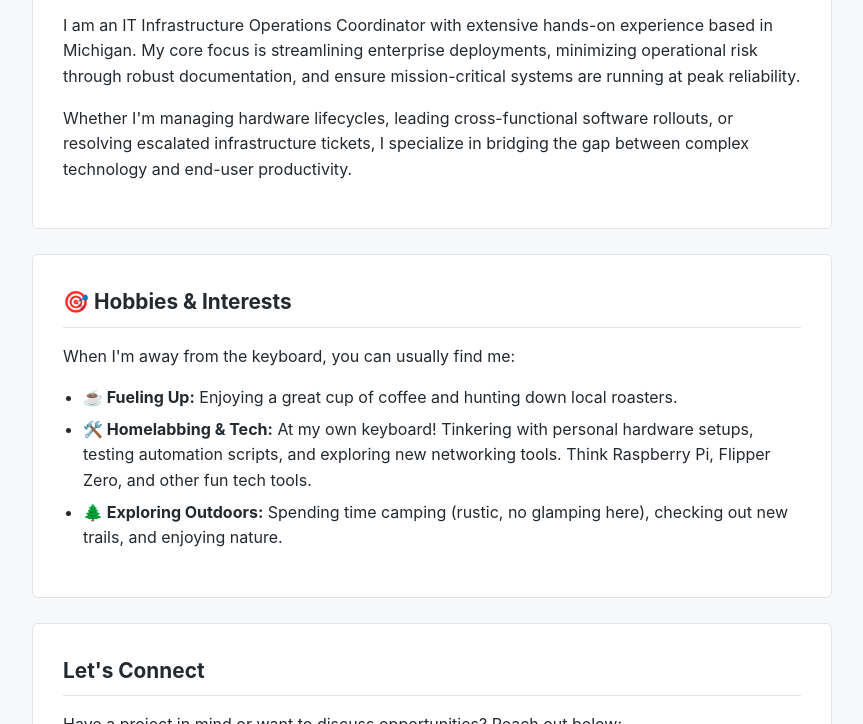
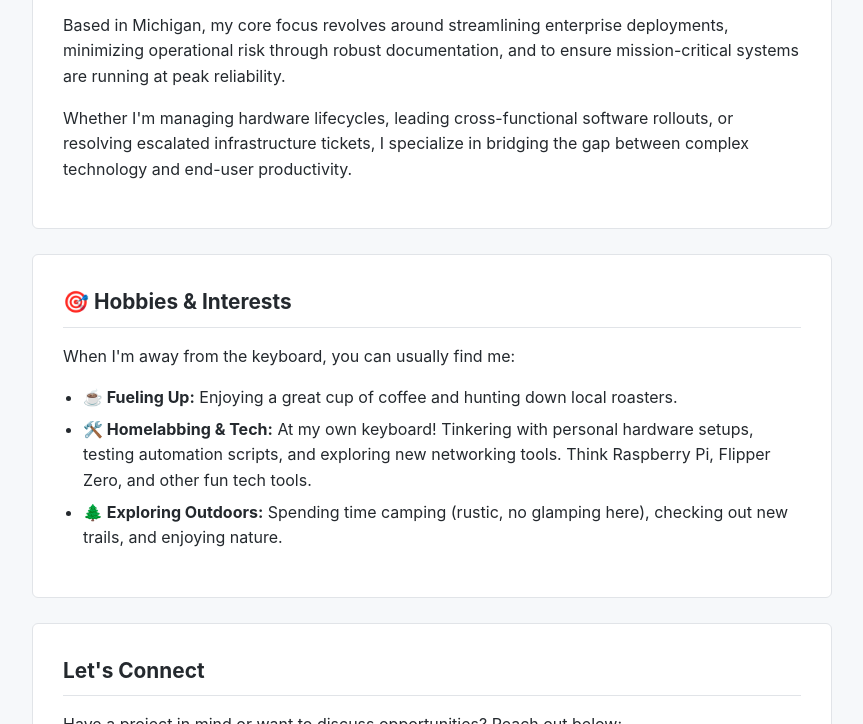
Before and after one commit to tutakjacob/tutakjacob.github.io, a plain HTML site: page index.html in a window 1280 px wide. Shown: the part 376-1100 px from the top of the page, without its empty margins (208-1071 px from the left). Drawn offline with Linux system fonts and the light colour scheme.

Commit message:
Revise content in index.html for clarity
Updated the content of the 'About Me' section to enhance clarity and detail.

```diff
--- a/index.html
+++ b/index.html
@@ -20,7 +20,7 @@
     <main>
         <div class="card">
             <h2>☕ About Me</h2>
-            <p>I am an IT Infrastructure Operations Coordinator with extensive hands-on experience based in Michigan. My core focus is streamlining enterprise deployments, minimizing operational risk through robust documentation, and ensure mission-critical systems are running at peak reliability.</p>
+            <p>Based in Michigan, my core focus revolves around streamlining enterprise deployments, minimizing operational risk through robust documentation, and to ensure mission-critical systems are running at peak reliability.</p>
             <p>Whether I'm managing hardware lifecycles, leading cross-functional software rollouts, or resolving escalated infrastructure tickets, I specialize in bridging the gap between complex technology and end-user productivity.</p>
         </div>
 
```
